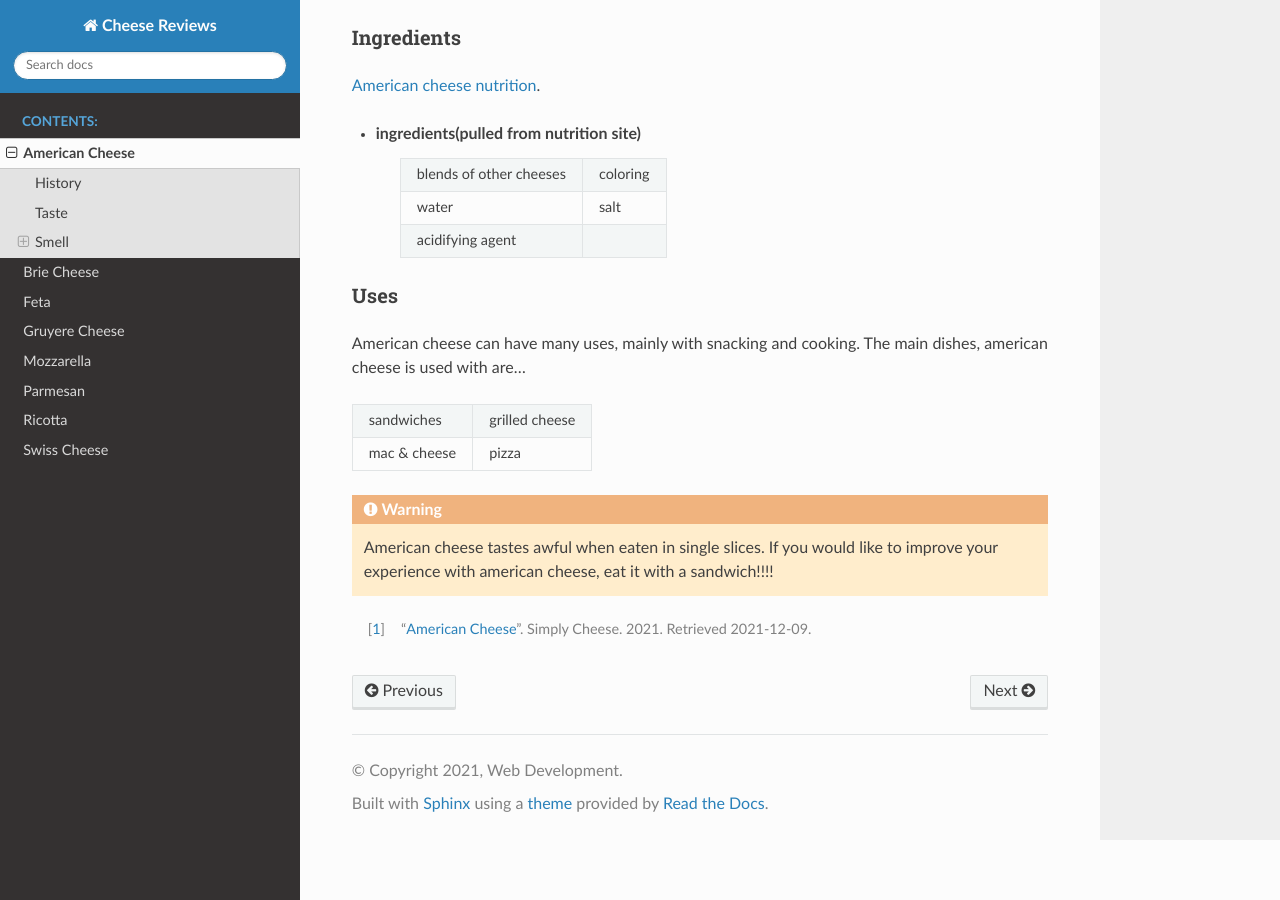
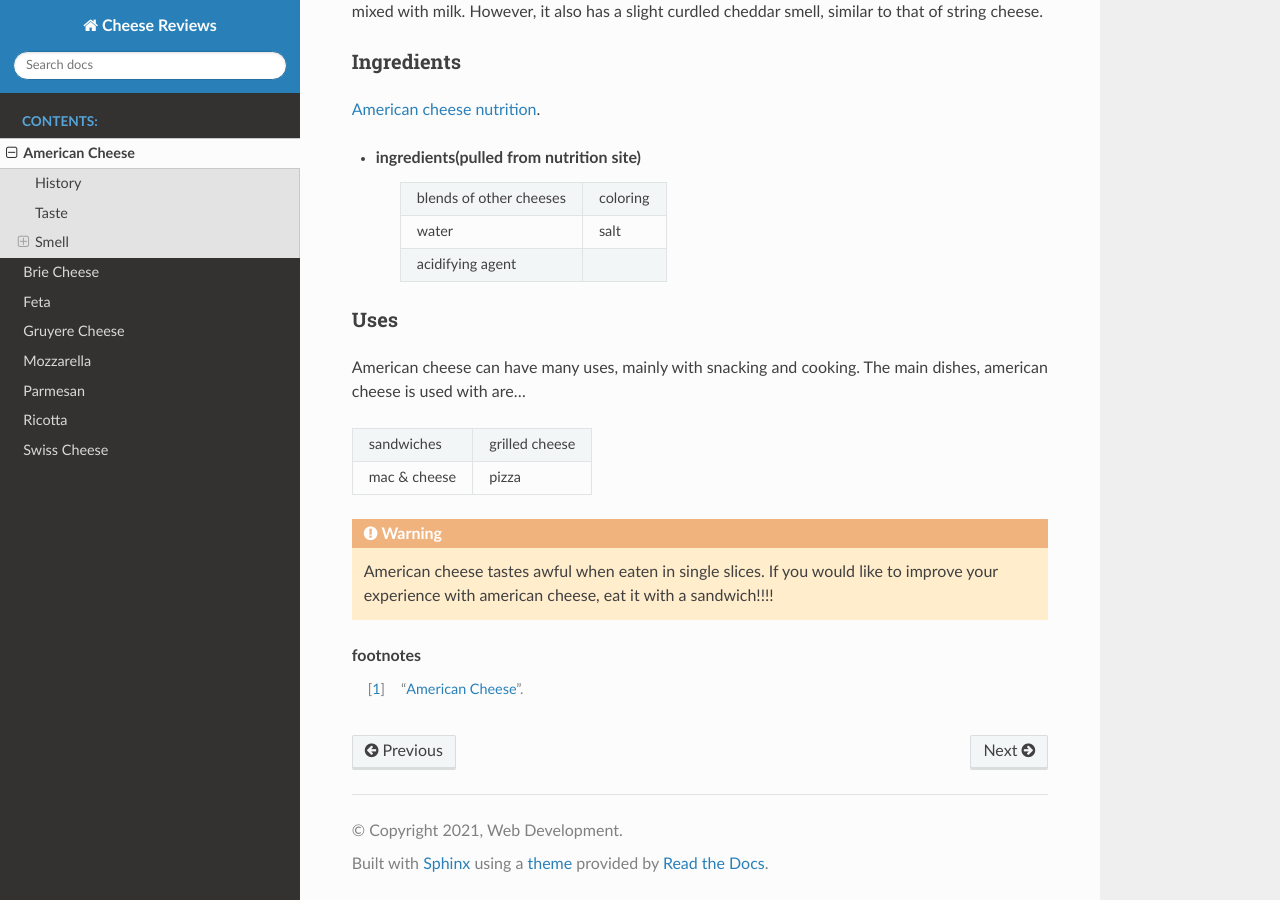
Before and after one commit to BWilb/Cheese_Reviews, a Sphinx documentation site: the page built from source/american_cheese/index.rst, in a window 1280 px wide and 900 px high, scrolled down 1056 px. Built offline with Sphinx 7.4.7 and the Read the Docs theme 2.0.0, drawn with Linux system fonts in a browser that asks for light colours.

Commit message:
updated references

```diff
--- a/source/american_cheese/index.rst
+++ b/source/american_cheese/index.rst
@@ -4,7 +4,7 @@
    :width: 300px
    :height: 200px
 
-   American cheese [#f1]_
+American cheese [#f1]_
 
 American cheese is commonly referred to as a processed cheese, instead of either
 a soft or hard cheese. It can either be served as a single slice or chunks.
@@ -59,7 +59,8 @@
 
 .. warning::
     American cheese tastes awful when eaten in single slices. If you would like
-    to improve your experience with american cheese, eat it with a sandwich!!!!\
+    to improve your experience with american cheese, eat it with a sandwich!!!!
+
+.. rubric:: footnotes
 
 .. [#f1] "`American Cheese <http://www.simplycheese.net/american-cheese-27.aspx>`_".
-    Simply Cheese. 2021. Retrieved 2021-12-09.
--- a/source/swiss_cheese/index.rst
+++ b/source/swiss_cheese/index.rst
@@ -4,7 +4,8 @@
    :width: 300px
    :height: 200px
 
-   Swiss Cheese [#f1]_
+Swiss Cheese [#f1]_.
+
 Swiss cheese is a style of cheese, originating from Switzerland. It's most likely
 to appear white or yellow with decent sized holes all around a slice or chunk
 of Swiss. Its the type of cheese that's most likely shown up in old fashioned
@@ -69,5 +70,6 @@
 eggs            burritos       mac & cheese
 ==============  =============  =============
 
+.. rubric:: footnotes
+
 .. [#f1] "`Aged Swiss Cheese <https://goldenagecheese.com/product/aged-swiss-cheese-3/>`_".
-    Golden Age Cheese. 2021. Retrieved 2021-12-08.
```
